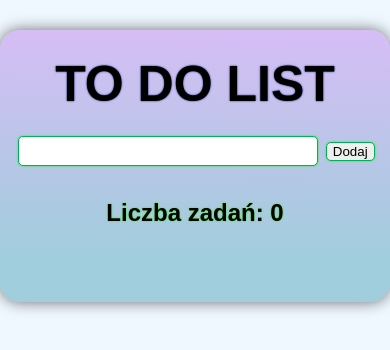
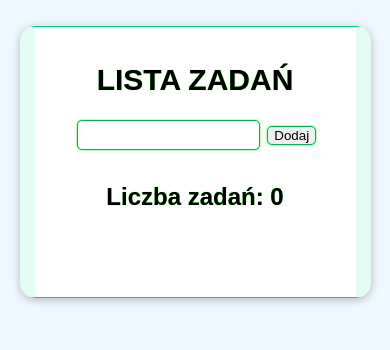
Before and after one commit to bar-85/To-do-list, a plain HTML site: page index.html in a window 390 px wide. Drawn offline with Linux system fonts and the light colour scheme.

Commit message:
add class

```diff
--- a/index.html
+++ b/index.html
@@ -9,7 +9,7 @@
 </head>
 <body>
     <section>
-        <h1>TO DO LIST</h1>
+        <h1>LISTA ZADAŃ</h1>
         <form action="" class="form1">
             <input type="text" class="input1">
             <button class="addBtn">Dodaj</button>
--- a/main.js
+++ b/main.js
@@ -13,7 +13,7 @@ const removeTask = (e) => {
 }
 
 const lineThrough = (e) => {
-    e.target.parentNode.style.textDecoration = 'line-through red'
+    e.target.parentNode.style.textDecoration = 'line-through green'
 }
 
 
--- a/style.css
+++ b/style.css
@@ -12,34 +12,37 @@ body {
 }
 
 section {
-    width: 800px;
-    background-image: linear-gradient( 180.4deg,  rgba(188, 120, 236, 0.462) -2.2%, rgba(29, 134, 163, 0.378) 83.5% );
-    margin-top: 20px;
-    border-radius: 20px;
-    box-shadow: 0px 0px 15px rgba(0, 0, 0, 0.564);
-    padding: 5px;
+	margin: 1rem auto;
+	width: 60%;
+	border-radius: 15px;
+	box-shadow: 0 2px 8px rgba(0, 0, 0, 0.26);
+	padding: 1rem;
     text-align: center;
+	background-color: #ffffff;
+	border: 1px solid #00ce89;
+    border-left: 15px solid #e4fcf4;
+    border-right: 15px solid #e4fcf4;
 }
 
 h1 {
 	margin: 20px;
-    font-size: 50px;
-    text-shadow: 0 0 2px rgb(0, 32, 112);
+	font-size: 30px;
+	text-shadow: 0 0 1px rgb(24, 241, 0);
 }
 
 h2 {
-    text-shadow: 0 0 2px rgb(24, 241, 0);
+	text-shadow: 0 0 1px rgb(24, 241, 0);
 	margin: 30px;
 }
 
-input, button {
+input,
+button {
 	border-radius: 5px;
 	border: 1px solid rgb(3, 176, 87);
 	box-shadow: 0 0 2px lime;
 }
 
 input {
-    width: 300px;
 	height: 30px;
 	margin: 3px;
 }
@@ -48,39 +51,43 @@ button {
 	cursor: pointer;
 }
 
-ul{
+ul {
 	margin-top: 30px;
 	padding: 20px 0;
 }
 
-
-
 li {
 	text-align: left;
-    margin: 15px;
+	margin: 5px;
 	padding: 5px;
 	border-radius: 5px;
 	list-style: none;
 	background-color: white;
 }
 
-
-.btn1, .btn2 {
+.btn1,
+.btn2 {
 	margin-left: 5px;
 }
 
-
 .btn2 {
 	border-radius: 50%;
-    margin-right: 10px;
+	margin-right: 5px;
 }
 
 .btn1 {
 	border-radius: 3px;
 	border: 1px solid rgb(176, 3, 3);
-    box-shadow: 0 0 5px rgb(249, 54, 54);
+	box-shadow: 0 0 1px rgb(249, 54, 54);
 }
 
 .line {
-    text-decoration: line-through red;
+	text-decoration: line-through rgb(85, 255, 0);
 }
+
+
+@media (max-width: 1200px) {
+    section {
+        width: 90%;
+    }
+  }
```
Lines whose indentation alone changed are shown as unchanged.
